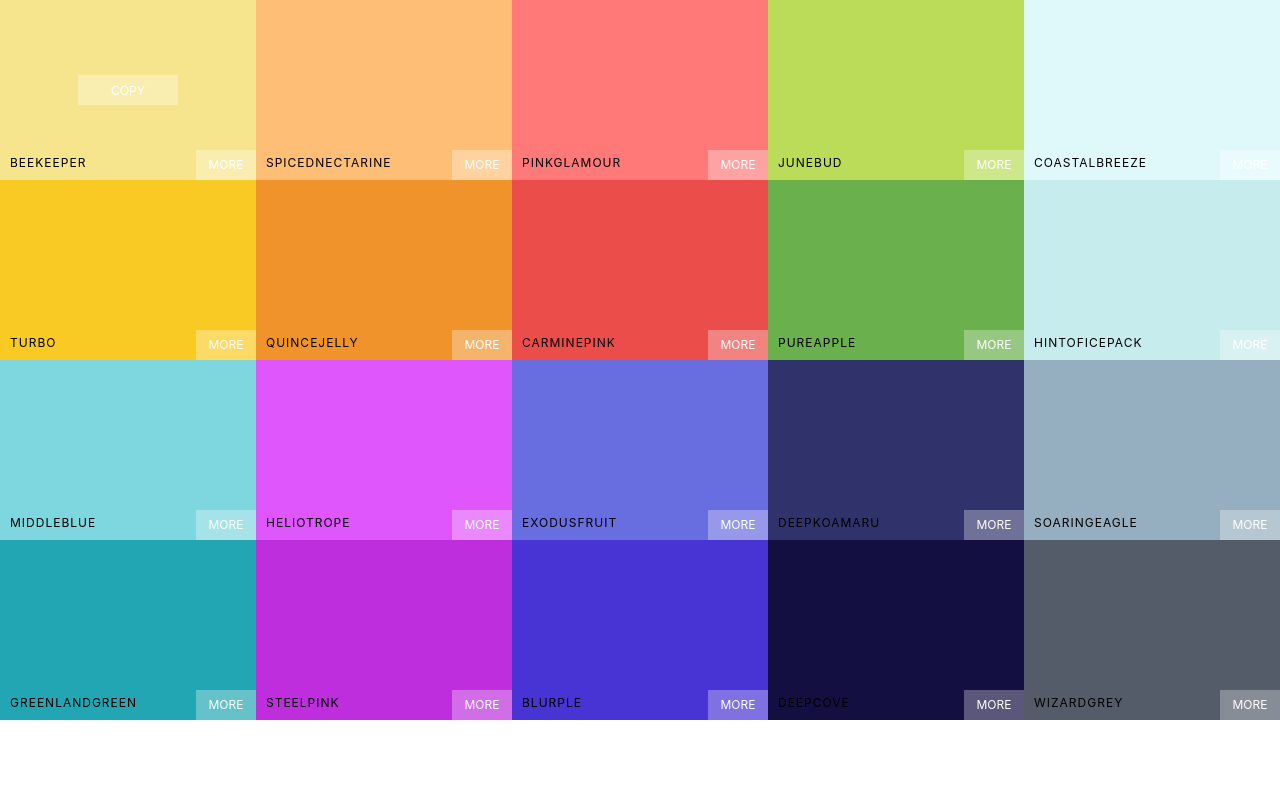
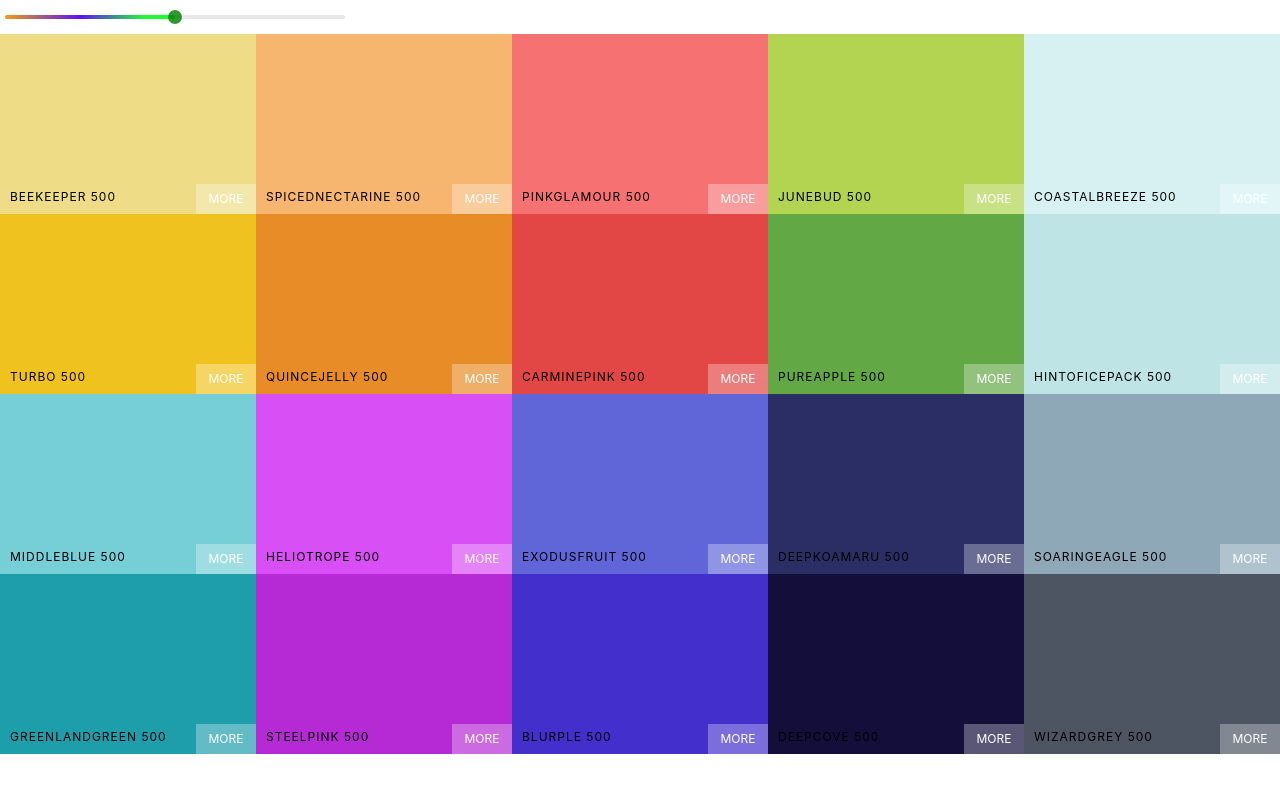
Before and after one commit to MatheusBorbely/color-project-react, a React (Create React App) app: page / in a window 1280 px wide. Shown: the top 792 px of the page. Built offline with nearby package versions, Linux system fonts and the light colour scheme.

Commit message:
Adicionado Slider, Chrome-js

```diff
--- a/package.json
+++ b/package.json
@@ -6,6 +6,8 @@
     "@testing-library/jest-dom": "^5.16.5",
     "@testing-library/react": "^13.4.0",
     "@testing-library/user-event": "^13.5.0",
+    "chroma-js": "^2.4.2",
+    "rc-slider": "^10.0.1",
     "react": "^18.2.0",
     "react-copy-to-clipboard": "^5.1.0",
     "react-dom": "^18.2.0",
--- a/src/App.js
+++ b/src/App.js
@@ -1,12 +1,14 @@
 import { React, Component } from "react";
 import seedColors from "./seedColors";
 import Pallete from "./Pallete";
+import {generatePalette} from "./colorHelpers";
+
 
 class App extends Component {
   render(){
     return (
       <div className="App">
-        <Pallete {...seedColors[4]} />
+        <Pallete pallete={generatePalette(seedColors[4])} />
       </div>
     );
   }
--- a/src/ColorBox.css
+++ b/src/ColorBox.css
@@ -55,3 +55,67 @@
     height: 30px;
     line-height: 30px;
 }
+
+.copy-overlay{
+    opacity: 0;
+    z-index: 0;
+    height: 0px;
+    width: 0px;
+    transition: transform 0.6s ease-in-out;
+    transform: scale(0.1);
+}
+.copy-overlay.show{
+    opacity: 1;
+    transform: scale(50);
+    z-index: 10;
+    position: absolute;
+    width: 100%;
+    height: 100%;
+    display: flex;
+    justify-content: center;
+    align-items: center;
+}
+
+.copy-msg{
+    position: fixed;
+    left: 0;
+    right: 0;
+    top: 0;
+    bottom: 0;
+    display: flex;
+    align-items: center;
+    justify-content: center;
+    flex-direction: column;
+    transform: scale(0.1);
+    opacity: 0;
+    pointer-events: none;
+
+}
+.copy-msg.show{
+    opacity: 1;
+    pointer-events: all;
+    z-index: 27;
+    transform: scale(1);
+    transition: all 0.4s ease-in-out;
+    transition-delay: 0.3s;
+}
+
+.copy-msg h1{
+    text-shadow: 1px 2px black;
+    font-weight: 400;
+    font-size: 4rem;
+    color: white;
+    margin: 10px auto;
+    background-color: rgba(255,255,255, 0.3);
+    width: 100%;
+    text-align: center;
+    padding: 10px;
+}
+.copy-msg h4{
+    text-shadow: 1px 2px black;
+    font-weight: 400;
+    color: white;
+    margin: 0 auto;
+    font-size: 2rem;
+    font-weight: 100;
+}
--- a/src/ColorBox.js
+++ b/src/ColorBox.js
@@ -3,12 +3,31 @@ import {CopyToClipboard} from "react-copy-to-clipboard"
 import "./ColorBox.css";
 
 class ColorBox extends Component{
+    constructor(props){
+        super(props);
+        this.state = { overlay: false}
+        this.changeOverlayState = this.changeOverlayState.bind(this)
+    }
 
+    changeOverlayState() {
+        this.setState({overlay:true}, () => {
+            setTimeout(() =>  this.setState({overlay:false}), 1500)
+        })
+    }
     render(){
         const {background, name} = this.props;
+        const copied = this.state.overlay;
         return(
-            <CopyToClipboard text={background}>
+            <CopyToClipboard text={background} onCopy={this.changeOverlayState}>
                 <div className="ColorBox" style={{background}}>
+
+                    <div style={{background}} className={`copy-overlay ${ copied && "show"}`}></div>
+                    <div className={`copy-msg ${ copied && "show"}`}>
+
+                            <h1 >COPIED!</h1>
+                            <h4>{background}</h4>
+
+                    </div>
                     <div className="copy-button">
                         <button className="copy">
                             COPY
@@ -18,9 +37,9 @@ class ColorBox extends Component{
                         <div className="name-color">
                             {name}
                         </div>
-                        <div className="see-more">
+                        <span className="see-more">
                             MORE
-                        </div>
+                        </span>
                     </div>
                 </div>
             </CopyToClipboard>
--- a/src/Pallete.css
+++ b/src/Pallete.css
@@ -1,6 +1,34 @@
 .Pallete{
  height: 100vh;
+ overflow: hidden;
 }
 .Pallete-colors{
     height: 90%;
+    display: flex;
+    flex-wrap: wrap;
+
 }
+
+.slider{
+    width: 340px;
+    margin: 10px 5px;
+}
+.rc-slider-track {
+    position: absolute;
+    height: 4px;
+    background-color: none;
+    border-radius: 6px;
+    background-image: bac;
+    background: linear-gradient(90deg, rgba(243,156,18,1) 0%, rgba(93,18,243,1) 44%, rgba(0,255,21,0.8659664549413515) 82%);
+}
+
+.rc-slider-handle,
+.rc-slider-handle:hover,
+.rc-slider-handle:active,
+.rc-slider-handle:focus
+{
+    background-color: green;
+    outline: none;
+    border: 2px solid green;
+    box-shadow: none;
+}
--- a/src/Pallete.js
+++ b/src/Pallete.js
@@ -1,15 +1,35 @@
 import { React, Component } from "react";
 import ColorBox from "./ColorBox.js";
-import "./Pallete.css"
+import Slider from "rc-slider";
+import "rc-slider/assets/index.css";
+import "./Pallete.css";
 
 class Pallete extends Component{
-
+    constructor(props){
+        super(props);
+        this.state = { level: 500};
+        this.changeLevel = this.changeLevel.bind(this)
+    }
+    changeLevel(level){
+        this.setState({level})
+    }
     render(){
-        const colorBoxes = this.props.colors.map( c => (
-            <ColorBox background={c.color} name={c.name}/>
+        const colors = this.props.pallete.colors;
+        const colorBoxes = colors[this.state.level].map( c => (
+            <ColorBox background={c.hex} name={c.name}/>
         ));
         return(
             <div className="Pallete">
+                <div className="slider">
+                    <Slider
+                        defaultValue={this.state.level}
+                        min={100}
+                        max={900}
+                        step={100}
+                        onAfterChange={this.changeLevel}
+                    />
+                </div>
+
                 <div className="Pallete-colors">
                     {colorBoxes}
                 </div>
--- /dev/null
+++ b/src/colorHelpers.js
@@ -0,0 +1,49 @@
+import chroma from "chroma-js";
+const levels = [50, 100, 200, 300, 400, 500, 600, 700, 800, 900];
+
+function generatePalette(starterPalette) {
+  let newPalette = {
+    paletteName: starterPalette.paletteName,
+    id: starterPalette.id,
+    emoji: starterPalette.emoji,
+    colors: {}
+  };
+  for (let level of levels) {
+    newPalette.colors[level] = [];
+  }
+  for (let color of starterPalette.colors) {
+    let scale = getScale(color.color, 10).reverse();
+    for (let i in scale) {
+      newPalette.colors[levels[i]].push({
+        name: `${color.name} ${levels[i]}`,
+        id: color.name.toLowerCase().replace(/ /g, "-"),
+        hex: scale[i],
+        rgb: chroma(scale[i]).css(),
+        rgba: chroma(scale[i])
+          .css()
+          .replace("rgb", "rgba")
+          .replace(")", ",1.0)")
+      });
+    }
+  }
+  return newPalette;
+}
+function getRange(hexColor) {
+  const end = "#fff";
+  return [
+    chroma(hexColor)
+      .darken(1.4)
+      .hex(),
+    hexColor,
+    end
+  ];
+}
+
+function getScale(hexColor, numberOfColors) {
+  return chroma
+    .scale(getRange(hexColor))
+    .mode("lab")
+    .colors(numberOfColors);
+}
+
+export { generatePalette };
```
Also changed, not shown: 2 other files (tests, documents, lock files or other folders).
